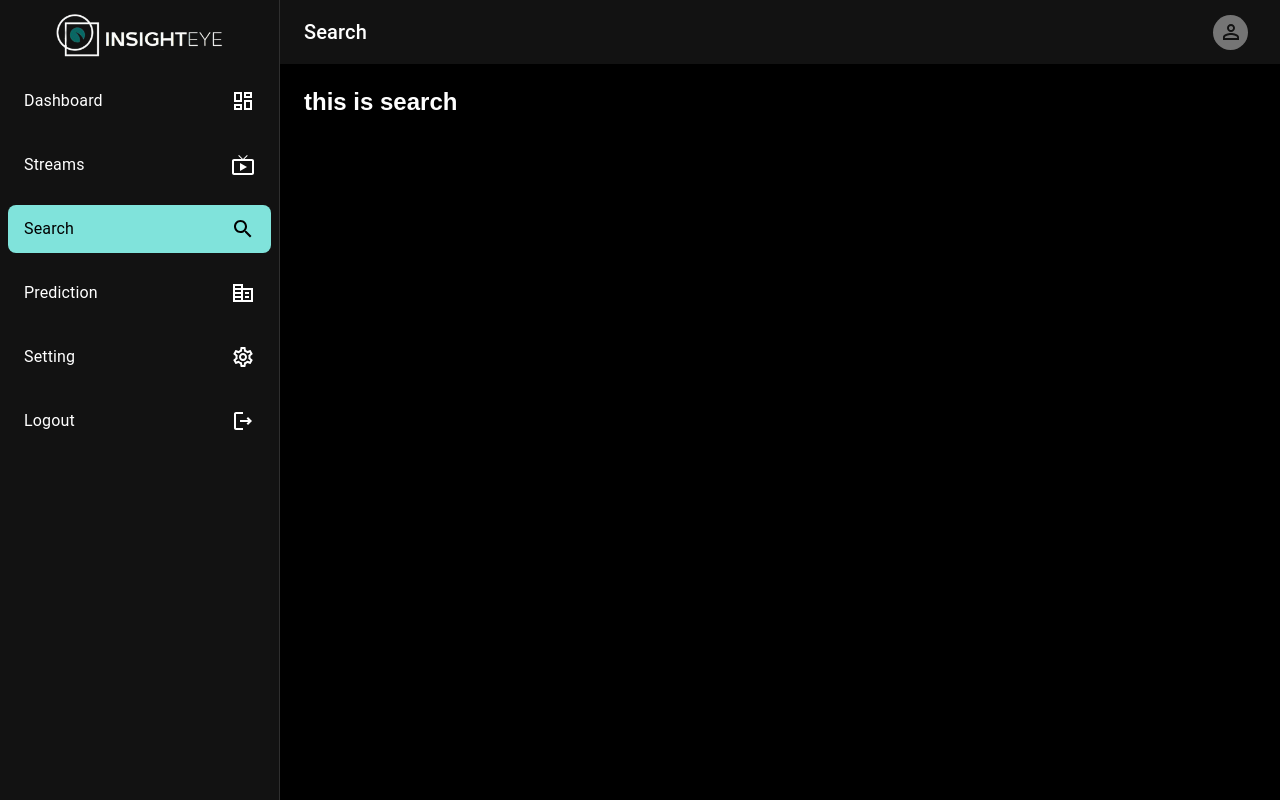
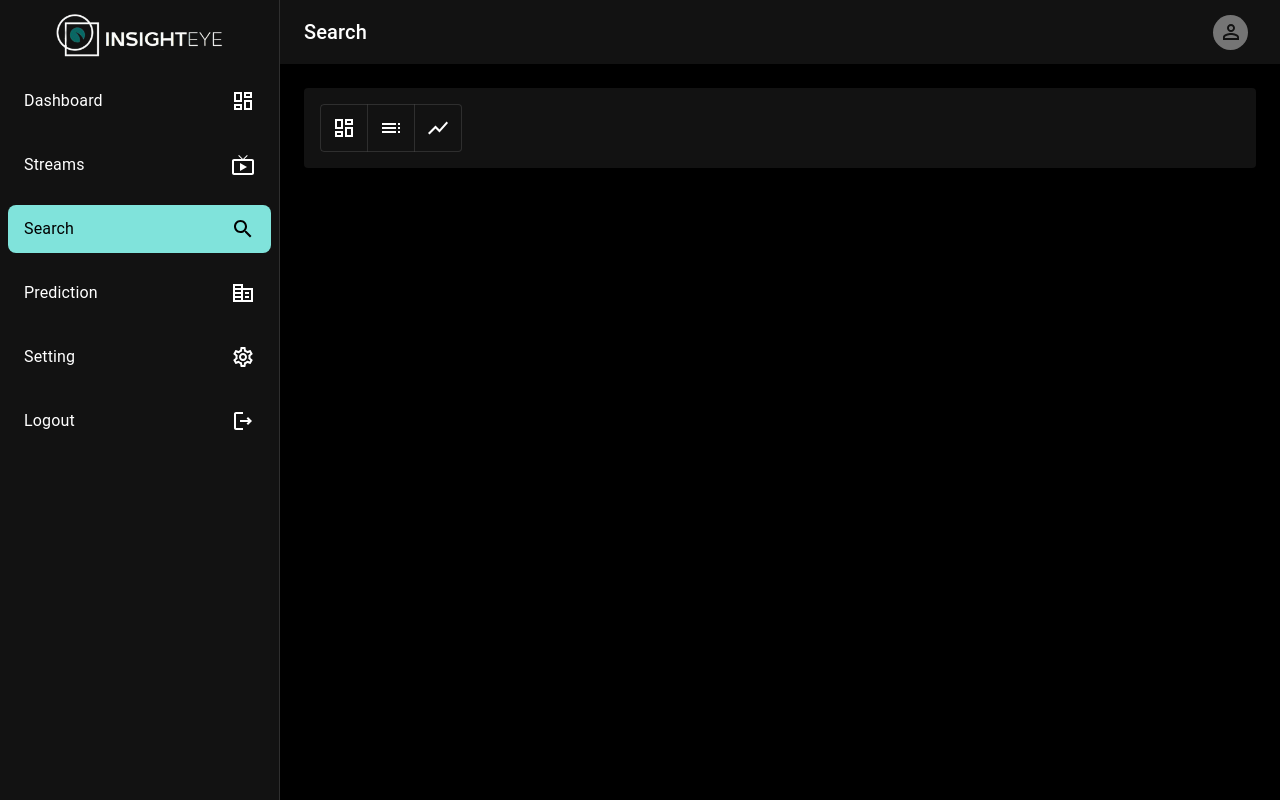
Before and after one commit to randa-11295/Insight-eye, a React (Create React App) app: page /search in a window 1280 px wide. Built offline with nearby package versions, Linux system fonts and the light colour scheme.

Commit message:
add toogle btns

```diff
--- /dev/null
+++ b/src/Components/Reusable/ReusableToggleBtns.js
@@ -0,0 +1,27 @@
+import * as React from 'react';
+import ToggleButton from '@mui/material/ToggleButton';
+import ToggleButtonGroup from '@mui/material/ToggleButtonGroup';
+import TocIcon from '@mui/icons-material/Toc';
+import ShowChartIcon from '@mui/icons-material/ShowChart';
+import DashboardOutlinedIcon from '@mui/icons-material/DashboardOutlined';
+export default function ReusableToggleBtns() {
+     const [alignment, setAlignment] = React.useState('web');
+
+     const handleChange = (event, newAlignment) => {
+          setAlignment(newAlignment);
+     };
+
+     return (
+          <ToggleButtonGroup
+               color="primary"
+               value={alignment}
+               exclusive
+               onChange={handleChange}
+
+          >
+               <ToggleButton value="toggle"><DashboardOutlinedIcon /></ToggleButton>
+               <ToggleButton value="table"><TocIcon /></ToggleButton>
+               <ToggleButton value="chart"><ShowChartIcon /></ToggleButton>
+          </ToggleButtonGroup>
+     );
+}
--- a/src/Pages/Search.js
+++ b/src/Pages/Search.js
@@ -1,8 +1,10 @@
-const Search = ()=>{
+import Holder from "../Components/HOC/Holder"
+import ReusableToggleBtns from "../Components/Reusable/ReusableToggleBtns"
+const Search = () => {
      return (
-          <h2>
-               this is search
-          </h2>
+          <Holder>
+               <ReusableToggleBtns />
+          </Holder>
      )
 }
 
```
